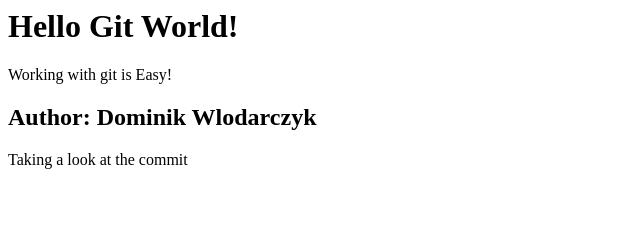
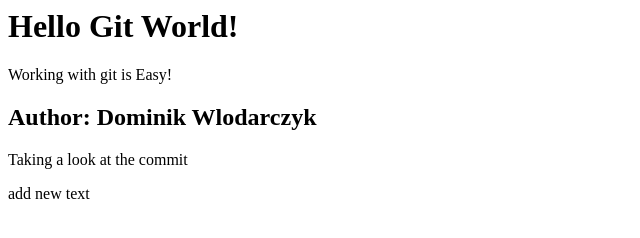
Before and after one commit to DominikWlo/GitGitHubMasterclass, a plain HTML site: page index.html in a window 1280 px wide. Shown: the full height of the page, 0-640 px from the left. Drawn offline with Linux system fonts and the light colour scheme.

Commit message:
add new text
add new text with p tag

```diff
--- a/index.html
+++ b/index.html
@@ -9,3 +9,5 @@
 <div>
     <P>Taking a look at the commit</P>
 </div>
+
+<p>add new text<p/>
```
